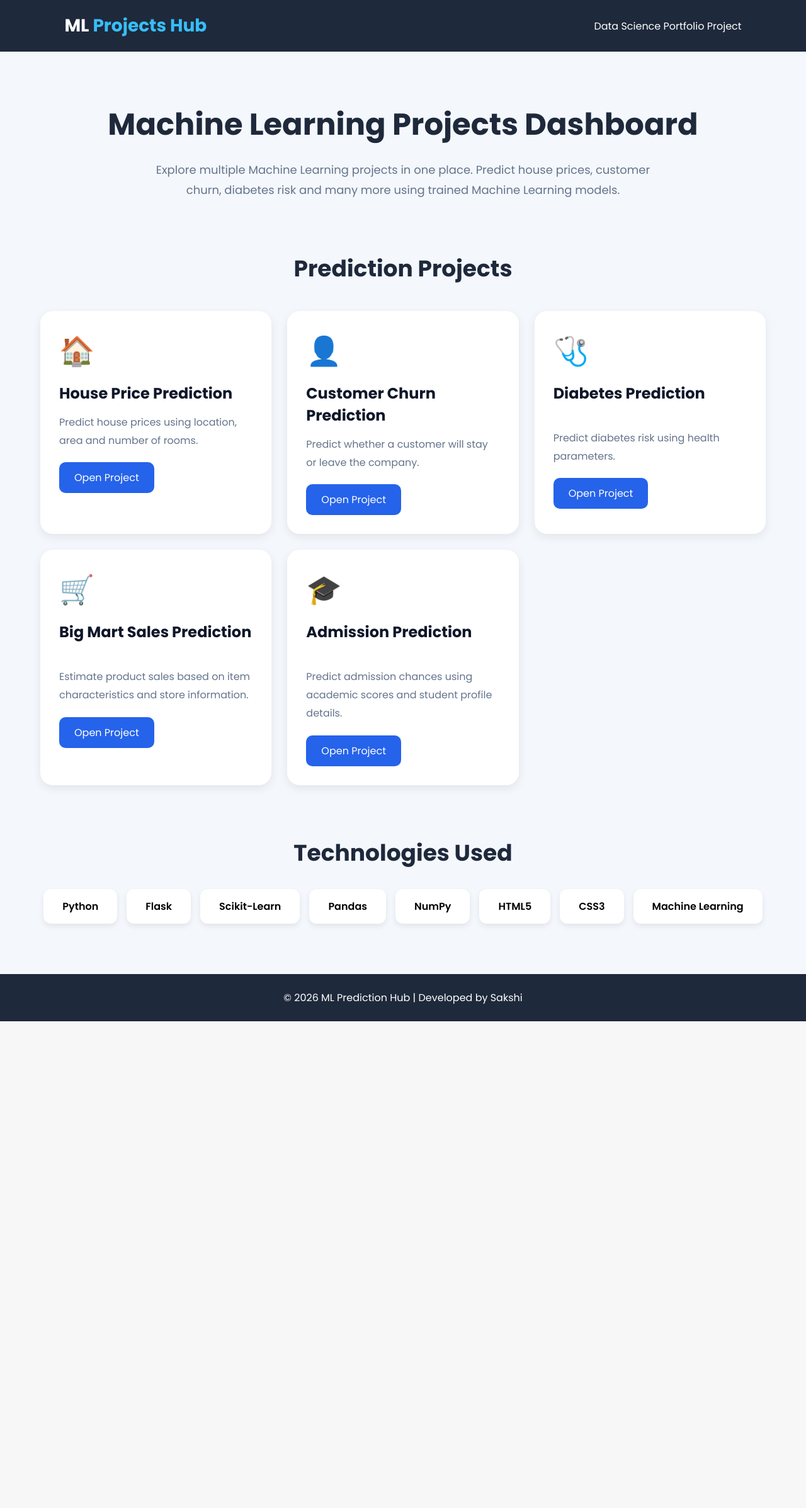
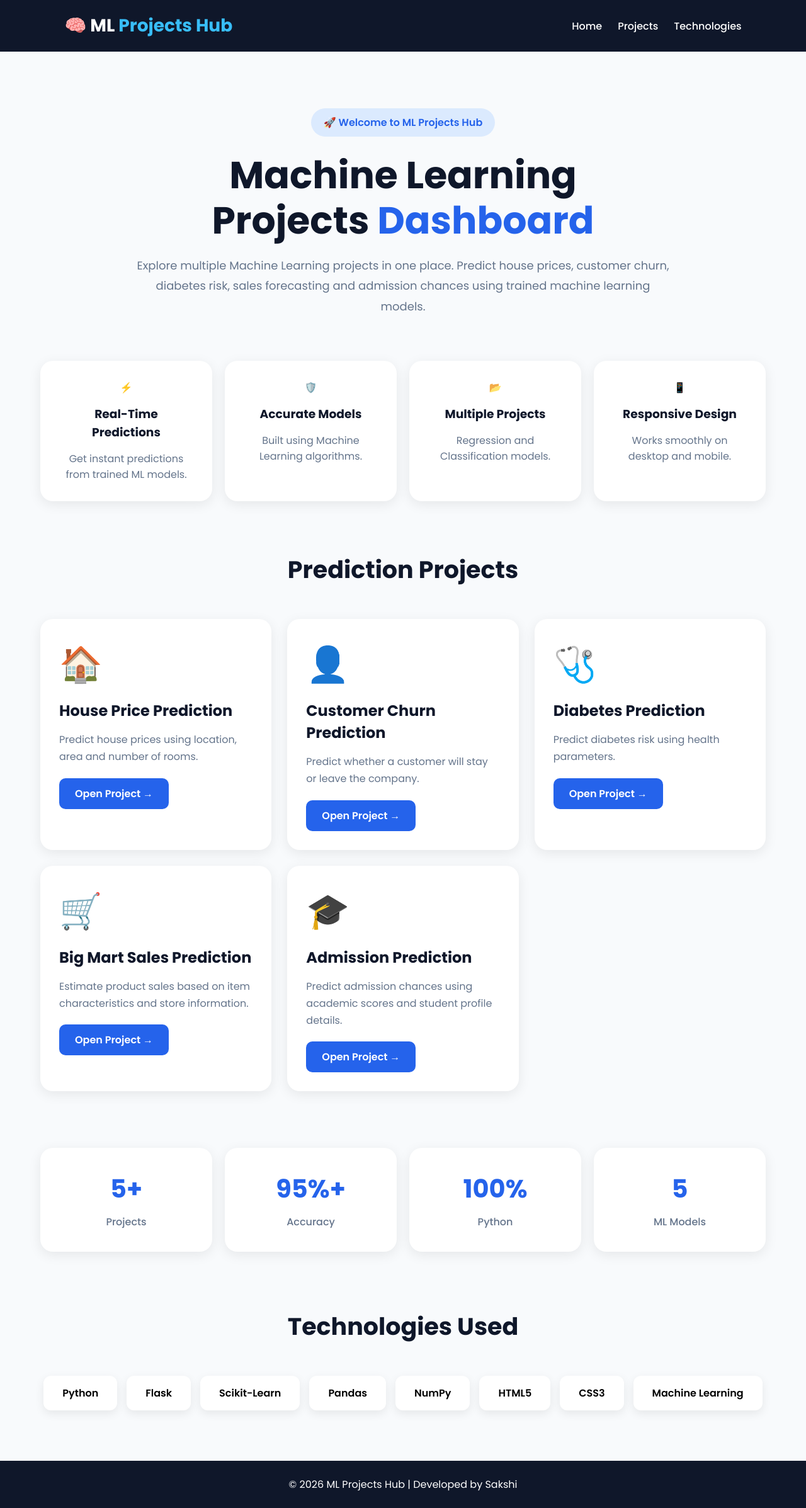
Before and after one commit to Sakshik2005/ML-Project-HUB, a Flask app: page / in a window 1280 px wide. Shown: the whole page at 63% size. Before the commit the page ends 1622 px from the top, so only its background shows below. Run offline with Flask 3, Linux system fonts and the light colour scheme; parts of the project's set-up code (start-up, migrations or seed data) failed here and were passed over.

Commit message:
Updated dashboard UI

```diff
--- a/static/style.css
+++ b/static/style.css
@@ -6,21 +6,24 @@
 }
 
 body{
-    background:#f4f7fc;
-    display:flex;
-    flex-direction:column;
+    background:#f8fafc;
     min-height:100vh;
 }
 
-/* Navbar */
+/* =========================
+   NAVBAR
+========================= */
 
 .navbar{
-    background:#1e293b;
+    background:#0f172a;
     color:white;
     padding:20px 8%;
     display:flex;
     justify-content:space-between;
     align-items:center;
+    position:sticky;
+    top:0;
+    z-index:100;
 }
 
 .logo{
@@ -32,44 +35,140 @@ body{
     color:#38bdf8;
 }
 
-/* Hero */
+.nav-links{
+    display:flex;
+    gap:25px;
+}
+
+.nav-links a{
+    text-decoration:none;
+    color:white;
+    font-weight:500;
+    transition:0.3s;
+}
+
+.nav-links a:hover{
+    color:#38bdf8;
+}
+
+/* =========================
+   HERO
+========================= */
 
 .hero{
     text-align:center;
-    padding:80px 20px;
+    padding:90px 20px 70px;
+}
+
+.welcome-badge{
+    display:inline-block;
+    background:#dbeafe;
+    color:#2563eb;
+    padding:10px 20px;
+    border-radius:30px;
+    font-weight:600;
+    margin-bottom:25px;
 }
 
 .hero h1{
-    font-size:48px;
-    color:#1e293b;
+    font-size:60px;
+    color:#0f172a;
     margin-bottom:20px;
+    line-height:1.2;
+}
+
+.hero h1 span{
+    color:#2563eb;
 }
 
 .hero p{
-    max-width:800px;
+    max-width:850px;
     margin:auto;
     color:#64748b;
     font-size:18px;
     line-height:1.8;
 }
 
-/* Container */
+/* =========================
+   SEARCH BAR
+========================= */
+
+.search-box{
+    max-width:700px;
+    margin:40px auto 0;
+    display:flex;
+    background:white;
+    border-radius:14px;
+    overflow:hidden;
+    box-shadow:0 5px 20px rgba(0,0,0,0.08);
+}
+
+.search-box input{
+    flex:1;
+    padding:18px;
+    border:none;
+    outline:none;
+    font-size:15px;
+}
+
+.search-box button{
+    background:#2563eb;
+    color:white;
+    border:none;
+    padding:0 30px;
+    cursor:pointer;
+    font-weight:600;
+}
+
+/* =========================
+   FEATURE CARDS
+========================= */
+
+.feature-section{
+    width:90%;
+    margin:0 auto 80px;
+    display:grid;
+    grid-template-columns:repeat(auto-fit,minmax(240px,1fr));
+    gap:20px;
+}
+
+.feature-card{
+    background:white;
+    padding:30px;
+    border-radius:20px;
+    text-align:center;
+    box-shadow:0 5px 20px rgba(0,0,0,0.08);
+    transition:0.3s;
+}
+
+.feature-card:hover{
+    transform:translateY(-5px);
+}
+
+.feature-card h3{
+    margin:15px 0;
+    color:#0f172a;
+}
+
+.feature-card p{
+    color:#64748b;
+}
+
+/* =========================
+   PROJECT SECTION
+========================= */
 
 .container{
-    flex:1;
     width:90%;
     margin:auto;
-    margin-bottom:80px;
 }
 
 .section-title{
     text-align:center;
-    margin-bottom:40px;
-    color:#1e293b;
-    font-size:36px;
+    font-size:38px;
+    color:#0f172a;
+    margin-bottom:50px;
 }
-
-/* Cards */
 
 .projects{
     display:grid;
@@ -81,7 +180,7 @@ body{
     background:white;
     padding:30px;
     border-radius:20px;
-    box-shadow:0 5px 15px rgba(0,0,0,0.08);
+    box-shadow:0 5px 20px rgba(0,0,0,0.08);
     transition:0.3s;
 }
 
@@ -90,18 +189,18 @@ body{
 }
 
 .icon{
-    font-size:45px;
+    font-size:55px;
     margin-bottom:15px;
 }
 
 .card h2{
+    color:#0f172a;
     margin-bottom:15px;
-    color:#0f172a;
 }
 
 .card p{
     color:#64748b;
-    line-height:1.8;
+    line-height:1.7;
     margin-bottom:20px;
 }
 
@@ -110,23 +209,55 @@ body{
     text-decoration:none;
     background:#2563eb;
     color:white;
-    padding:12px 24px;
+    padding:12px 25px;
     border-radius:10px;
     transition:0.3s;
+    font-weight:600;
 }
 
 .btn:hover{
     background:#1d4ed8;
 }
 
-.tech-section{
-    margin-top:80px;
-    text-align:center;
+/* =========================
+   STATS
+========================= */
+
+.stats-section{
+    width:90%;
+    margin:90px auto;
+    display:grid;
+    grid-template-columns:repeat(auto-fit,minmax(200px,1fr));
+    gap:20px;
 }
 
-.tech-section h2{
-    color:#1e293b;
-    margin-bottom:30px;
+.stat-box{
+    background:white;
+    padding:35px;
+    border-radius:20px;
+    text-align:center;
+    box-shadow:0 5px 20px rgba(0,0,0,0.08);
+}
+
+.stat-box h2{
+    color:#2563eb;
+    font-size:40px;
+    margin-bottom:10px;
+}
+
+.stat-box p{
+    color:#64748b;
+    font-weight:500;
+}
+
+/* =========================
+   TECHNOLOGIES
+========================= */
+
+.tech-section{
+    width:90%;
+    margin:0 auto 80px;
+    text-align:center;
 }
 
 .tech-grid{
@@ -140,33 +271,56 @@ body{
     background:white;
     padding:15px 30px;
     border-radius:12px;
-    box-shadow:0 4px 10px rgba(0,0,0,0.08);
+    box-shadow:0 5px 15px rgba(0,0,0,0.08);
     font-weight:600;
+    transition:0.3s;
 }
 
-/* Footer */
+.tech-card:hover{
+    transform:translateY(-3px);
+}
+
+/* =========================
+   FOOTER
+========================= */
 
 footer{
-    background:#1e293b;
+    background:#0f172a;
     color:white;
     text-align:center;
     padding:25px;
+    margin-top:50px;
 }
 
-/* Mobile */
+/* =========================
+   MOBILE
+========================= */
 
 @media(max-width:768px){
 
     .navbar{
         flex-direction:column;
-        gap:10px;
+        gap:15px;
+    }
+
+    .nav-links{
+        flex-wrap:wrap;
+        justify-content:center;
     }
 
     .hero h1{
-        font-size:32px;
+        font-size:38px;
+    }
+
+    .search-box{
+        flex-direction:column;
+    }
+
+    .search-box button{
+        padding:15px;
     }
 
     .section-title{
-        font-size:28px;
+        font-size:30px;
     }
 }
--- a/templates/home.html
+++ b/templates/home.html
@@ -13,97 +13,205 @@
 
 <body>
 
+    <!-- Navbar -->
+
     <nav class="navbar">
-        <div class="logo">ML <span>Projects Hub</span></div>
-        <div>Data Science Portfolio Project</div>
+
+        <div class="logo">
+            🧠 ML <span>Projects Hub</span>
+        </div>
+
+        <div class="nav-links">
+            <a href="/">Home</a>
+            <a href="#projects">Projects</a>
+            <a href="#tech">Technologies</a>
+        </div>
+
     </nav>
+
+    <!-- Hero Section -->
 
     <section class="hero">
 
-        <h1>Machine Learning Projects Dashboard</h1>
+        <div class="welcome-badge">
+            🚀 Welcome to ML Projects Hub
+        </div>
+
+        <h1>
+            Machine Learning <br>
+            Projects <span>Dashboard</span>
+        </h1>
 
         <p>
             Explore multiple Machine Learning projects in one place.
-            Predict house prices, customer churn, diabetes risk and
-            many more using trained Machine Learning models.
+            Predict house prices, customer churn, diabetes risk,
+            sales forecasting and admission chances using trained
+            machine learning models.
         </p>
+
 
     </section>
 
+    <!-- Features -->
+
+    <section class="feature-section">
+
+        <div class="feature-card">
+            ⚡
+            <h3>Real-Time Predictions</h3>
+            <p>Get instant predictions from trained ML models.</p>
+        </div>
+
+        <div class="feature-card">
+            🛡️
+            <h3>Accurate Models</h3>
+            <p>Built using Machine Learning algorithms.</p>
+        </div>
+
+        <div class="feature-card">
+            📂
+            <h3>Multiple Projects</h3>
+            <p>Regression and Classification models.</p>
+        </div>
+
+        <div class="feature-card">
+            📱
+            <h3>Responsive Design</h3>
+            <p>Works smoothly on desktop and mobile.</p>
+        </div>
+
+    </section>
+
+    <!-- Projects -->
+
     <div class="container">
 
-        <h2 class="section-title">Prediction Projects</h2>
+        <h2 class="section-title" id="projects">
+            Prediction Projects
+        </h2>
 
         <div class="projects">
 
             <div class="card">
                 <div class="icon">🏠</div>
+
                 <h2>House Price Prediction</h2>
+
                 <p>
                     Predict house prices using location,
                     area and number of rooms.
                 </p>
+
                 <a href="/house" class="btn">
-                    Open Project
+                    Open Project →
                 </a>
             </div>
 
             <div class="card">
+
                 <div class="icon">👤</div>
+
                 <h2>Customer Churn Prediction</h2>
+
                 <p>
                     Predict whether a customer will
                     stay or leave the company.
                 </p>
+
                 <a href="/churn" class="btn">
-                    Open Project
+                    Open Project →
                 </a>
+
             </div>
 
             <div class="card">
+
                 <div class="icon">🩺</div>
-                <h2>Diabetes Prediction</h2><br>
+
+                <h2>Diabetes Prediction</h2>
+
                 <p>
-
                     Predict diabetes risk using
                     health parameters.
                 </p>
+
                 <a href="/diabetes" class="btn">
-                    Open Project
+                    Open Project →
                 </a>
+
             </div>
 
             <div class="card">
-                <div class="icon">🛒 </div>
-                <h2>Big Mart Sales Prediction</h2><br>
+
+                <div class="icon">🛒</div>
+
+                <h2>Big Mart Sales Prediction</h2>
+
                 <p>
                     Estimate product sales based on
                     item characteristics and store information.
                 </p>
+
                 <a href="/bigmart" class="btn">
-                    Open Project
+                    Open Project →
                 </a>
+
             </div>
 
             <div class="card">
+
                 <div class="icon">🎓</div>
-                <h2>Admission Prediction</h2><br>
+
+                <h2>Admission Prediction</h2>
+
                 <p>
                     Predict admission chances using academic
                     scores and student profile details.
                 </p>
+
                 <a href="/admission" class="btn">
-                    Open Project
+                    Open Project →
                 </a>
+
             </div>
 
         </div>
 
-        <!-- Technologies Used Section -->
+    </div>
 
-        <section class="tech-section">
+    <!-- Statistics -->
 
-            <h2 class="section-title">Technologies Used</h2>
+    <section class="stats-section">
+
+        <div class="stat-box">
+            <h2>5+</h2>
+            <p>Projects</p>
+        </div>
+
+        <div class="stat-box">
+            <h2>95%+</h2>
+            <p>Accuracy</p>
+        </div>
+
+        <div class="stat-box">
+            <h2>100%</h2>
+            <p>Python</p>
+        </div>
+
+        <div class="stat-box">
+            <h2>5</h2>
+            <p>ML Models</p>
+        </div>
+
+    </section>
+
+    <!-- Technologies -->
+
+    <section class="tech-section" id="tech">
+
+        <h2 class="section-title">
+            Technologies Used
+        </h2>
 
         <div class="tech-grid">
 
@@ -120,10 +228,10 @@
 
     </section>
 
-    </div>
+    <!-- Footer -->
 
     <footer>
-        © 2026 ML Prediction Hub | Developed by Sakshi
+        © 2026 ML Projects Hub | Developed by Sakshi
     </footer>
 
 </body>
```
Lines whose indentation alone changed are shown as unchanged.
